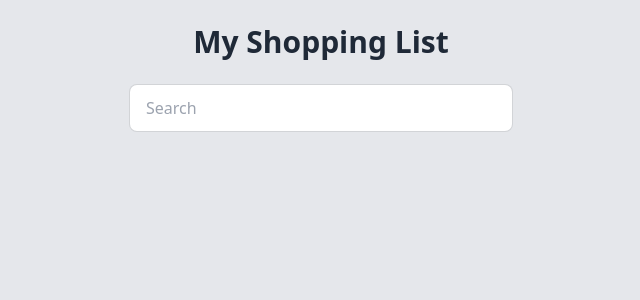
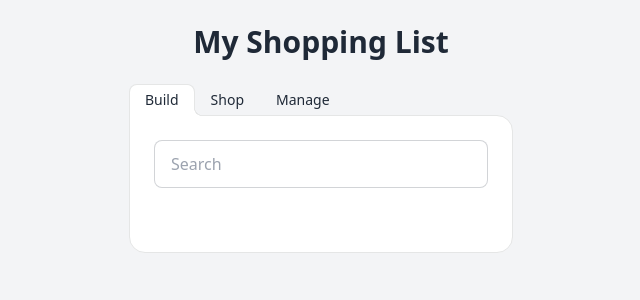
Before and after one commit to robmagary/shopping-list-react, a React (Vite) app: page / in a window 1280 px wide. Shown: the top 300 px of the page, without its empty margins (319-959 px from the left). Built offline with nearby package versions, Linux system fonts and the light colour scheme.

Commit message:
Adds categories and mode. Category buttons are WIP.

```diff
--- a/src/App.tsx
+++ b/src/App.tsx
@@ -10,8 +10,13 @@ import { produce } from 'immer'
 import * as R from 'ramda'
 import { z } from 'zod'
 
+const categorySchema = z.string().min(3)
+
+type Category = z.infer<typeof categorySchema>
+
 const queryClient = new QueryClient()
 const LOCAL_STORAGE_KEY = 'react-shopping-list'
+const CategoriesContext = React.createContext<Category[]>([])
 
 const noteSchema = z.object({
   isOpen: z.boolean(),
@@ -19,6 +24,7 @@ const noteSchema = z.object({
 })
 
 const listItemSchema = z.object({
+  categories: z.array(categorySchema),
   label: z.string().min(1),
   isSelected: z.boolean(),
   notes: noteSchema,
@@ -27,10 +33,15 @@ const listItemSchema = z.object({
 
 type ListItem = z.infer<typeof listItemSchema>
 
-// type Note = z.infer<typeof noteSchema>
+const modeEnum = z.enum(['Build', 'Shop', 'Manage'])
+
+type ModeEnum = z.infer< typeof modeEnum>
 
 const shoppingListStateSchema = z.object({
+  categories: z.array(categorySchema),
+  categoryInput: z.string(),
   items: z.array(listItemSchema),
+  mode: modeEnum,
   resultsAreVisible: z.boolean(),
   searchInput: z.string()
 })
@@ -38,6 +49,9 @@ const shoppingListStateSchema = z.object({
 type ShoppingListState = z.infer<typeof shoppingListStateSchema>
 
 type ShoppingListAction =
+  | { type: 'AddCategory'
+      newCategory: string
+    }
   | { type: 'ChangeItemQuantity'
       change: number
       itemLabel: string
@@ -51,11 +65,17 @@ type ShoppingListAction =
   | { type: 'SetSearchInput'
       searchInput: string
     }
+  | { type: 'SwitchMode'
+      mode: ModeEnum
+    }
   | { type: 'ToggledItem'
       itemIndex: number
     }
   | { type: 'ToggledNote'
       itemIndex: number
+    }
+  | { type: 'UpdateCategoryText'
+      text: string
     }
   | { type: 'UpdateNoteText'
       itemIndex: number
@@ -64,6 +84,17 @@ type ShoppingListAction =
 
 function shoppingListReducer(state:ShoppingListState, action:ShoppingListAction):ShoppingListState {
   switch (action.type) {
+    case 'AddCategory': {
+      return { ...state,
+        categories:
+          [
+            action.newCategory,
+            ...state.categories
+          ],
+        categoryInput: ''
+      }
+    }
+
     case 'ChangeItemQuantity': {
       const updatedItems =
         produce(state.items, draft =>{
@@ -92,7 +123,8 @@ function shoppingListReducer(state:ShoppingListState, action:ShoppingListAction)
       return { ...state,
           items:
             [
-              { label: action.itemLabel,
+              { categories: [],
+                label: action.itemLabel,
                 isSelected: false,
                 notes: { isOpen: false, text: '' },
                 quantity: 1
@@ -105,6 +137,10 @@ function shoppingListReducer(state:ShoppingListState, action:ShoppingListAction)
 
     case 'SetSearchInput': {
       return { ...state, resultsAreVisible: true, searchInput: action.searchInput }
+    }
+
+    case 'SwitchMode': {
+      return { ...state, mode: action.mode }
     }
 
     case 'ToggledItem': {
@@ -125,6 +161,10 @@ function shoppingListReducer(state:ShoppingListState, action:ShoppingListAction)
       return {...state, items: updatedItems }
     }
 
+    case 'UpdateCategoryText': {
+      return { ...state, resultsAreVisible: true, categoryInput: action.text }
+    }
+
     case 'UpdateNoteText': {
       const updatedItems =
         produce(state.items, draft => {
@@ -138,7 +178,10 @@ function shoppingListReducer(state:ShoppingListState, action:ShoppingListAction)
 
 function App() {
   const emptyState:ShoppingListState =
-    { items: [],
+    { categories: [],
+      categoryInput: '',
+      items: [],
+      mode: 'Build',
       searchInput: '',
       resultsAreVisible: false
     }
@@ -157,6 +200,10 @@ function App() {
   const searchInputRef = React.useRef<HTMLInputElement>(null)
 
   const [state, dispatch] = React.useReducer(shoppingListReducer, intialState)
+
+  const handleAddCategory = (newCategory: Category) => {
+    dispatch({ type: 'AddCategory', newCategory: newCategory})
+  }
 
   const handleDeleteItem = React.useCallback(
     (itemIndex:number) => {
@@ -181,6 +228,11 @@ function App() {
       dispatch({ type: 'SetSearchInput', searchInput: searchInput})
     }, [state.searchInput, state.resultsAreVisible])
 
+  const handleSwitchMode = React.useCallback (
+    (mode: ModeEnum) => {
+      dispatch({ type: 'SwitchMode', mode: mode})
+  }, [state.mode])
+
   const handleToggleItem = React.useCallback (
     (itemIndex:number) => {
       dispatch({ type: 'ToggledItem', itemIndex: itemIndex})
@@ -191,19 +243,31 @@ function App() {
       dispatch({ type: 'ToggledNote', itemIndex: itemIndex})
     }, [state.items])
 
+  const handleUpdateCategoryText = (searchInput:string) => {
+      dispatch({ type: 'UpdateCategoryText', text: searchInput})
+    }
+
+
   const handleUpdateNoteText = React.useCallback (
     (itemIndex:number, noteText:string) => {
       dispatch({ type: 'UpdateNoteText', itemIndex: itemIndex, text: noteText})
     }, [state.items])
+
+  const itemsWithoutCategory = state.items.filter((item) => item.categories.length === 0)
 
   React.useEffect(() => {
     localStorage.setItem( LOCAL_STORAGE_KEY, JSON.stringify(state) )
   }, [state])
 
   return (
-    <div className='w-screen h-screen bg-gray-200'>
+    <div className='w-screen h-screen bg-gray-100'>
+      <CategoriesContext.Provider value={state.categories}>
         <div className='flex flex-col justify-items-center mx-auto w-96'>
           <h1 className='text-3xl font-bold text-center my-6' >My Shopping List</h1>
+          <div role="tablist" className="tabs tabs-lifted">
+            <ModeInput currentMode={state.mode} handleSwitchMode={handleSwitchMode} inputMode={'Build'}/>
+            { state.mode === 'Build' &&
+                <TabPanel>
                   <div className='flex flex-col dropdown focus-within:dropdown-open'>
                     <SearchInput itemQuery={state.searchInput} ref={searchInputRef} setSearchInput={(input:string) => handleSetSearchInput(input)} />
                     <QueryClientProvider client={queryClient}>
@@ -217,11 +281,107 @@ function App() {
                     handleUpdateNoteText={handleUpdateNoteText}
                     listItems={state.items}
                   />
+                </TabPanel>
+            }
+            <ModeInput currentMode={state.mode} handleSwitchMode={handleSwitchMode} inputMode={'Shop'}/>
+            { state.mode === 'Shop' &&
+              <TabPanel>
+                <ul>
+                  { state.categories.map((category) => {
+                      return (
+                        <li key={category} className='w-full card bg-gray-200 mb-4 shadow-sm hover:shadow-lg'>
+                          <div className='card-body'>{ category }</div>
+                        </li>
+                        )
+                    })
+                  }
+                  { itemsWithoutCategory.length > 0 &&
+                    itemsWithoutCategory.map((listItem, itemIndex) => {
+                      return (
+                        <li key={listItem.label} className='w-full card bg-gray-200 mb-4 shadow-sm hover:shadow-lg'>
+                          <ShoppingListItem
+                              handleDeleteItem={handleDeleteItem}
+                              handleToggleItem={handleToggleItem}
+                              handleToggleNote={handleToggleNote}
+                              handleUpdateNoteText={handleUpdateNoteText}
+                              itemIndex={itemIndex}
+                              listItem={listItem}
+                          />
+                        </li>
+                        )
+                    })
+                  }
+                </ul>
+              </TabPanel>
+            }
+            <ModeInput currentMode={state.mode} handleSwitchMode={handleSwitchMode} inputMode={'Manage'}/>
+            { state.mode === 'Manage' &&
+              // Consider using react-hook-form
+              <TabPanel>
+                  <form onSubmit={(e) => {e.preventDefault(); handleAddCategory(state.categoryInput)}}>
+                    <input
+                      className='w-full input input-bordered mb-4'
+                      type='text'
+                      value={state.categoryInput}
+                      name='categoryInput'
+                      placeholder='Add a category'
+                      onChange={
+                        (event:React.ChangeEvent<HTMLInputElement>)=> {
+                          handleUpdateCategoryText(event.target.value)
+                        }
+                      }
+                    />
+                    <div className='grid justify-items-end'>
+                      <button
+                        className='btn'
+                        disabled={state.categoryInput.length < 3}
+                        type='submit'>
+                          Add Category
+                        </button>
                     </div>
+                  </form>
+                  <ul>
+                    { state.categories.map((category) => {
+                        return <li>{ category }</li>
+                      })
+                    }
+                  </ul>
+              </TabPanel>
+            }
+          </div>
+        </div>
+      </CategoriesContext.Provider>
     </div>
   )
 }
 
+function TabPanel ({ children }: React.PropsWithChildren) {
+  return (
+    <div role="tabpanel" className="tab-content bg-base-100 border-base-300 rounded-box p-6">
+      { children }
+    </div>
+  )
+}
+
+interface ModeInputProps {
+  currentMode: ModeEnum
+  handleSwitchMode: (mode: ModeEnum) => void
+  inputMode: ModeEnum
+}
+
+function ModeInput ({ currentMode, handleSwitchMode, inputMode }: ModeInputProps) {
+  return (
+    <input
+      type="radio"
+      name={inputMode}
+      onChange={() => handleSwitchMode(inputMode)}
+      role="tab"
+      className="tab"
+      aria-label={inputMode}
+      checked={inputMode === currentMode}
+    />
+    )
+}
 
 interface SearchInputProps {
   itemQuery: string
@@ -307,8 +467,36 @@ function ShoppingList({handleDeleteItem, handleToggleItem, handleToggleNote, han
           return (
             <li
               key={listItem.label}
-              className={`w-full card bg-base-100 mb-4 shadow-sm hover:shadow-lg ${listItem.isSelected ? 'opacity-50' : ''}`}
+              className={`w-full card bg-gray-100 mb-4 shadow-sm hover:shadow-lg ${listItem.isSelected ? 'opacity-50' : ''}`}
             >
+              <ShoppingListItem
+                  handleDeleteItem={handleDeleteItem}
+                  handleToggleItem={handleToggleItem}
+                  handleToggleNote={handleToggleNote}
+                  handleUpdateNoteText={handleUpdateNoteText}
+                  itemIndex={itemIndex}
+                  listItem={listItem}
+              />
+            </li>
+          )
+        })
+      }
+    </ul>
+    )
+}
+
+interface ShoppongListItemProps {
+  handleDeleteItem: (itemIndex: number) => void
+  handleToggleItem: (itemIndex: number) => void
+  handleToggleNote: (itemIndex: number) => void
+  handleUpdateNoteText: (itemIndex: number, noteText:string) => void
+  itemIndex: number
+  listItem: ListItem
+}
+
+function ShoppingListItem({handleDeleteItem, handleToggleItem, handleToggleNote, handleUpdateNoteText, itemIndex, listItem}:ShoppongListItemProps) {
+  const categories = React.useContext(CategoriesContext)
+  return (
     <div className='card-body p-4 flex flex-col'>
       <div className='flex flex-row'>
         <div className='form-control flex flex-row justify-start flex-1'>
@@ -335,9 +523,9 @@ function ShoppingList({handleDeleteItem, handleToggleItem, handleToggleNote, han
                   fill='none'
                   height='24'
                   stroke='currentColor'
-                            stroke-linecap='round'
-                            stroke-linejoin='round'
-                            stroke-width='2'
+                  strokeLinecap='round'
+                  strokeLinejoin='round'
+                  strokeWidth='2'
                   viewBox='0 0 24 24'
                   width='24'
                   xmlns='http://www.w3.org/2000/svg'>
@@ -361,6 +549,9 @@ function ShoppingList({handleDeleteItem, handleToggleItem, handleToggleNote, han
       </div>
       { listItem.notes.isOpen ?
         <div>
+          <div className='flex flex-row gap-1'>
+            {categories.map((category) => { return <CategoryButton category={category}/>})}
+          </div>
           <label className='form-control mt-2 mb-4'>
             <div className='label'>
               <span className='label-text-alt'>Notes</span>
@@ -383,13 +574,15 @@ function ShoppingList({handleDeleteItem, handleToggleItem, handleToggleNote, han
         : <></>
       }
     </div>
-            </li>
-          )
-        })
-      }
-    </ul>
   )
 }
 
+interface CategoryButtonProps {
+  category: Category
+}
+
+function CategoryButton({ category }:CategoryButtonProps ) {
+  return <button key={category} className="btn btn-neutral btn-xs">{ category }</button>
+}
 
 export default App
```
Lines whose indentation alone changed are shown as unchanged.
